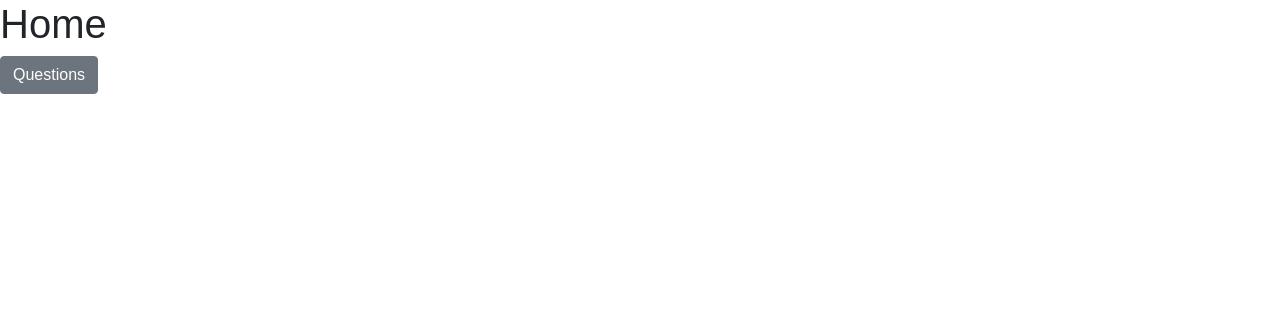
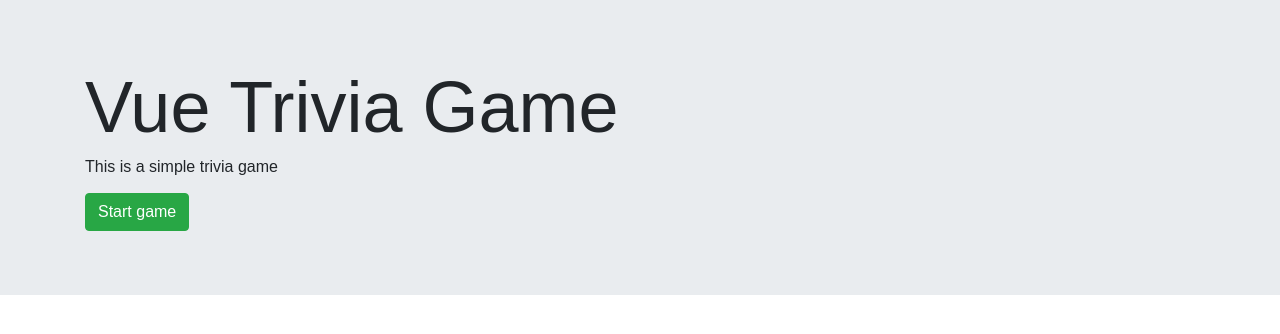
Before and after one commit to ali123321123/vue-trivia-game, a Vue app: page /#/ in a window 1280 px wide. Shown: the top 334 px of the page. Built offline with nearby package versions, Linux system fonts and the light colour scheme.

Commit message:
style: add some basic styling for the front page

```diff
--- a/src/views/Home.vue
+++ b/src/views/Home.vue
@@ -1,12 +1,20 @@
 <template>
   <div>
-    <h1>Home</h1>
-    <b-button href="#/questions">Questions</b-button>
+    <b-jumbotron :header="gameName" fluid>
+      <p>This is a simple trivia game</p>
+      <b-button variant="success" href="#/questions">Start game</b-button>
+    </b-jumbotron>
   </div>
 </template>
 
 <script>
-export default {};
+export default {
+  data() {
+    return {
+      gameName: "Vue Trivia Game"
+    };
+  }
+};
 </script>
 
 <style></style>
```
